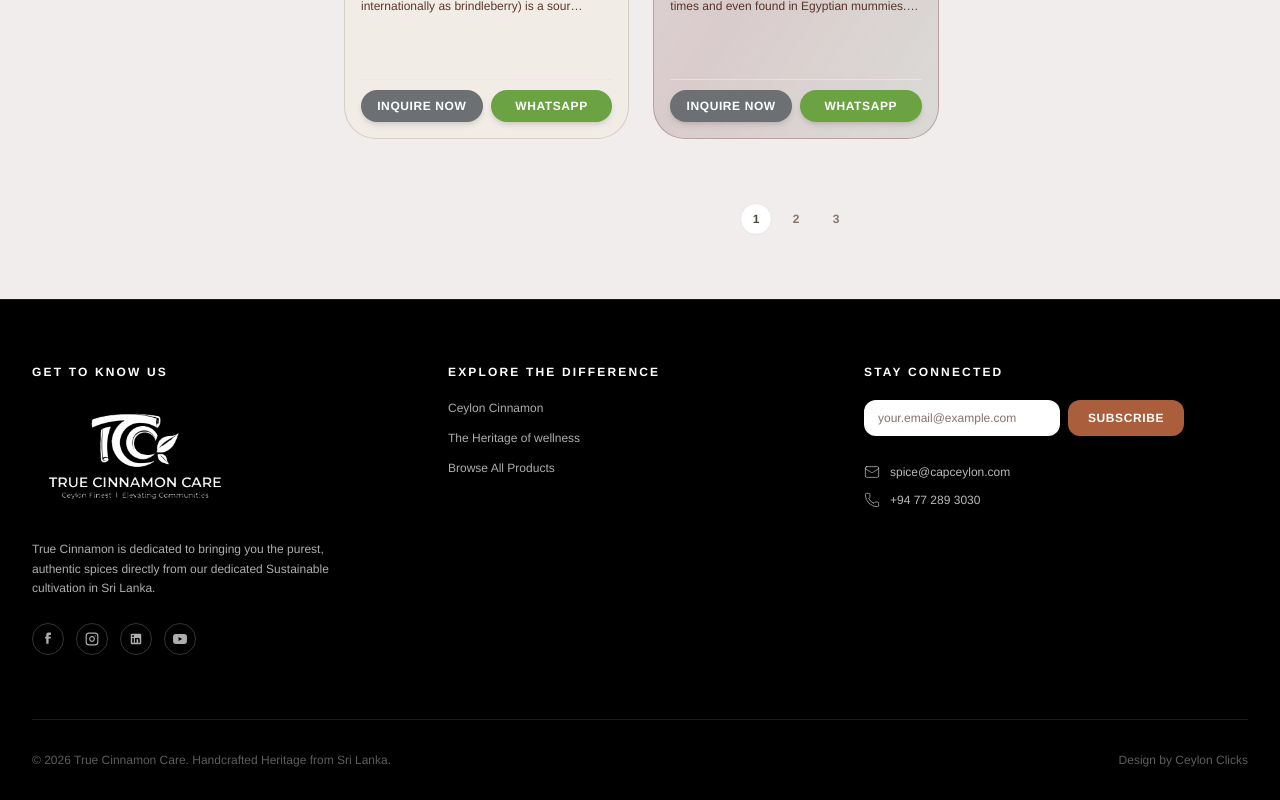
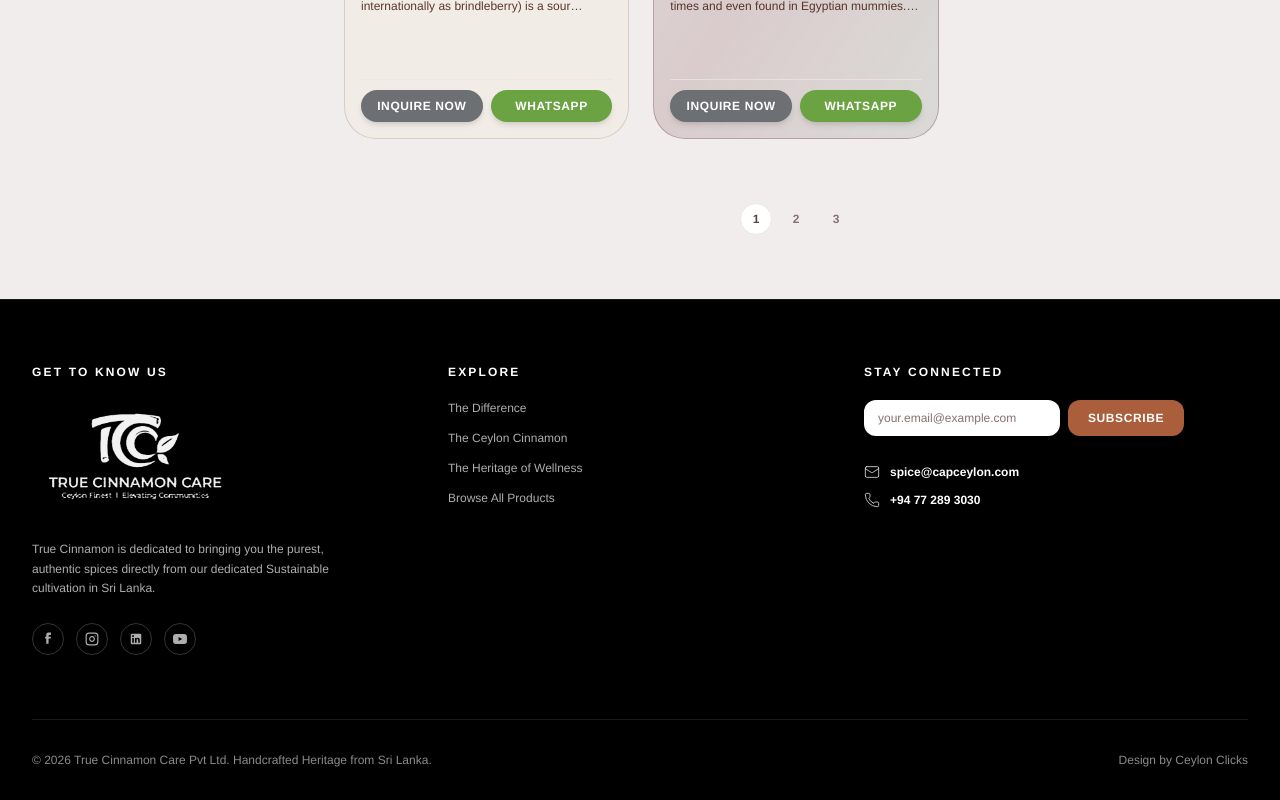
Before and after one commit to Deneth0077/Ceylon-Spices, a Next.js app: page /products in a window 1280 px wide. Shown: the part 1233-2033 px from the top of the page. Built offline with nearby package versions, Linux system fonts and the light colour scheme; a web font is replaced by a local one.

Commit message:
feat: initialize project homepage and layout components with hero section and navigation

```diff
--- a/src/app/page.tsx
+++ b/src/app/page.tsx
@@ -140,14 +140,14 @@
             initial={{ opacity: 0, scale: 0.9 }}
             animate={{ opacity: 1, scale: 1 }}
             transition={{ duration: 0.6 }}
-            className="relative w-64 h-40 sm:w-80 sm:h-52 md:w-96 md:h-60 mb-2"
+            className="relative w-44 h-24 md:w-56 md:h-28 mb-1"
           >
             <Image
-              src="/images/hero_vertical_logo.png"
+              src="/images/new_brand_logo.png"
               alt="True Cinnamon Care Brand Logo"
               fill
-              sizes="(max-width: 768px) 320px, 384px"
-              className="object-contain filter drop-shadow-md mix-blend-multiply"
+              sizes="(max-width: 768px) 176px, 224px"
+              className="object-contain filter drop-shadow-md"
               priority
             />
           </motion.div>
@@ -800,8 +800,8 @@
                     key={item.id}
                     variants={fadeInUp}
                     className={`rounded-2xl border transition-all duration-300 overflow-hidden ${isOpen
-                        ? "bg-white border-[#795900]/40 shadow-md"
-                        : "bg-white/80 hover:bg-white border-[#e2ddd3] shadow-sm"
+                      ? "bg-white border-[#795900]/40 shadow-md"
+                      : "bg-white/80 hover:bg-white border-[#e2ddd3] shadow-sm"
                       }`}
                   >
                     <button
--- a/src/components/Footer.tsx
+++ b/src/components/Footer.tsx
@@ -18,7 +18,7 @@
               <img
                 src="/images/footer_logo.png"
                 alt="True Cinnamon Care Logo"
-                className="h-16 sm:h-20 md:h-24 lg:h-28 w-auto object-contain transition-transform hover:scale-[1.02]"
+                className="h-16 sm:h-20 md:h-24 lg:h-28 w-auto object-contain transition-transform hover:scale-[1.02] filter brightness-0 invert opacity-95"
               />
             </Link>
             <p className="text-xs text-[#eae7e7]/75 leading-relaxed max-w-[320px] font-medium">
@@ -51,20 +51,25 @@
             </div>
           </div>
 
-          {/* Column 2: EXPLORE THE DIFFERENCE */}
+          {/* Column 2: EXPLORE */}
           <div className="flex flex-col gap-5">
             <h4 className="text-xs font-extrabold tracking-[0.18em] uppercase text-white font-sans">
-              EXPLORE THE DIFFERENCE
+              EXPLORE
             </h4>
             <ul className="space-y-3.5 text-xs text-[#eae7e7]/75 font-medium">
               <li>
+                <Link href="/about" className="hover:text-white transition-colors">
+                  The Difference
+                </Link>
+              </li>
+              <li>
                 <Link href="/products" className="hover:text-white transition-colors">
-                  Ceylon Cinnamon
+                  The Ceylon Cinnamon
                 </Link>
               </li>
               <li>
                 <Link href="/product-tracing-sourcing" className="hover:text-white transition-colors">
-                  The Heritage of wellness
+                  The Heritage of Wellness
                 </Link>
               </li>
               <li>
@@ -93,14 +98,14 @@
 
             <ul className="space-y-3 text-xs text-[#eae7e7]/80 font-medium mt-2">
               <li className="flex items-center gap-2.5">
-                <Mail className="w-4 h-4 text-[#eae7e7]/60" strokeWidth={1.5} />
-                <a href="mailto:spice@capceylon.com" className="hover:text-white transition-colors">
+                <Mail className="w-4 h-4 text-[#eae7e7]/80" strokeWidth={1.5} />
+                <a href="mailto:spice@capceylon.com" className="text-white font-semibold hover:underline transition-colors">
                   spice@capceylon.com
                 </a>
               </li>
               <li className="flex items-center gap-2.5">
-                <Phone className="w-4 h-4 text-[#eae7e7]/60" strokeWidth={1.5} />
-                <a href="tel:+94772893030" className="hover:text-white transition-colors">
+                <Phone className="w-4 h-4 text-[#eae7e7]/80" strokeWidth={1.5} />
+                <a href="tel:+94772893030" className="text-white font-semibold hover:underline transition-colors">
                   +94 77 289 3030
                 </a>
               </li>
@@ -110,8 +115,8 @@
         </div>
 
         {/* Divider line and copyright block */}
-        <div className="border-t border-white/10 mt-12 pt-8 flex flex-col sm:flex-row justify-between items-center text-[10px] md:text-xs text-[#eae7e7]/40 font-medium font-sans select-none">
-          <p className="mb-2 sm:mb-0">© {new Date().getFullYear()} True Cinnamon Care. Handcrafted Heritage from Sri Lanka.</p>
+        <div className="border-t border-white/10 mt-12 pt-8 flex flex-col sm:flex-row justify-between items-center text-[10px] md:text-xs text-[#eae7e7]/60 font-medium font-sans select-none">
+          <p className="mb-2 sm:mb-0">© {new Date().getFullYear()} True Cinnamon Care Pvt Ltd. Handcrafted Heritage from Sri Lanka.</p>
           <p className="text-right">Design by Ceylon Clicks</p>
         </div>
       </div>
--- a/src/components/Navbar.tsx
+++ b/src/components/Navbar.tsx
@@ -119,9 +119,9 @@
 
   const navLinks = [
     { href: "/", label: "Home" },
+    { href: "/about", label: "About Us" },
     { href: "/products", label: "Our Products" },
     { href: "/sourcing", label: "Our Sourcing" },
-    { href: "/about", label: "About Us" },
     { href: "/contact", label: "Contact" }
   ];
 
```
Lines whose indentation alone changed are shown as unchanged.
